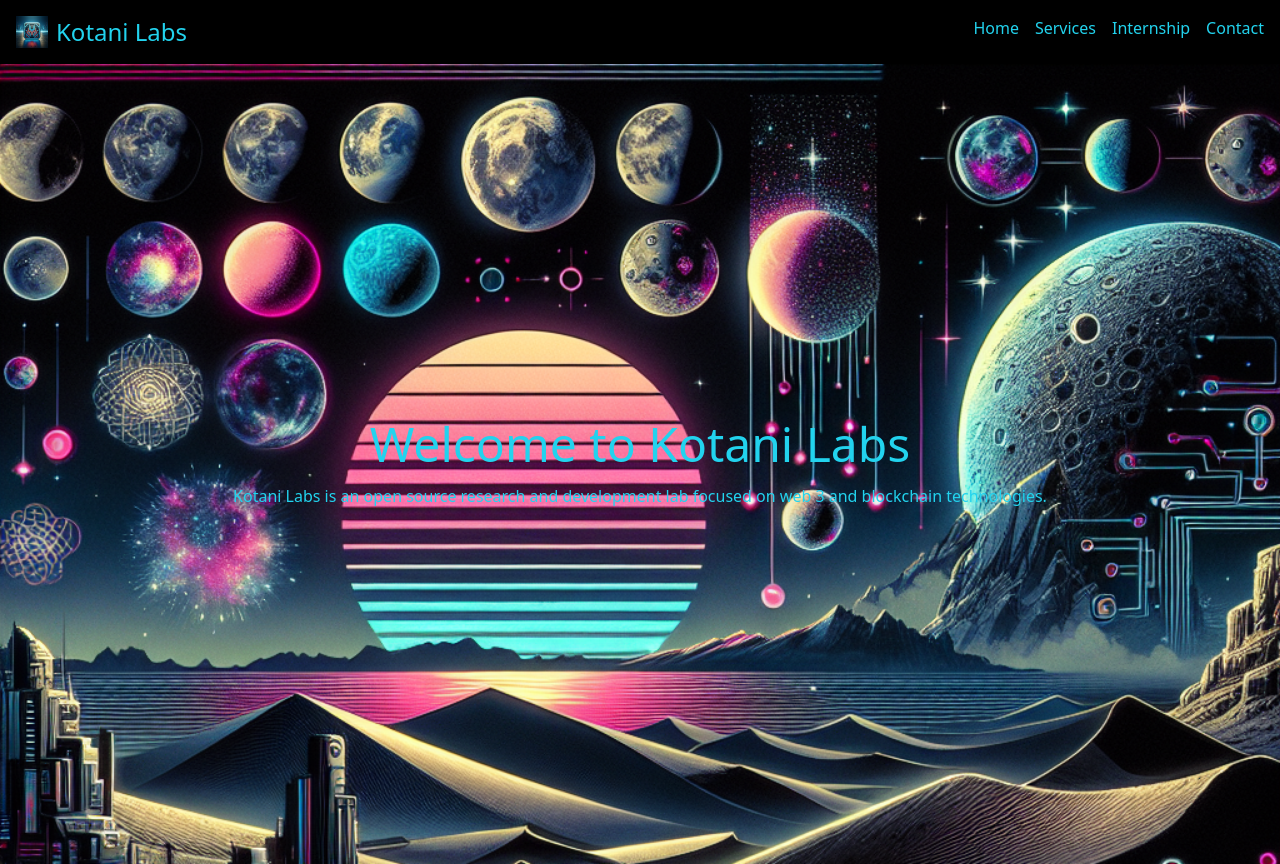
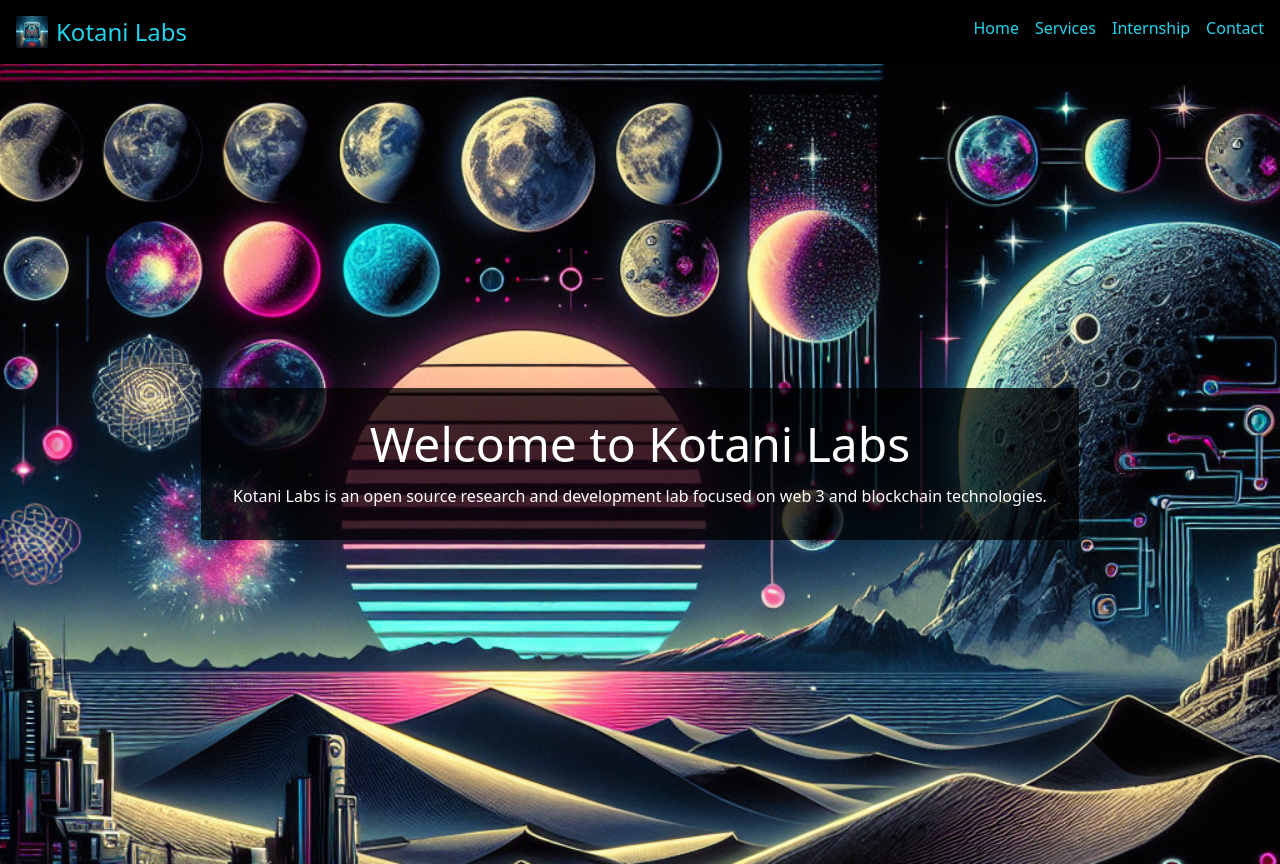
Before and after one commit to GPT-Engineer-App/horizon-hackerhouse, a React (Vite) app: page / in a window 1280 px wide. Built offline with nearby package versions, Linux system fonts and the light colour scheme.

Commit message:
Adjusted text contrast on the Index page for better visibility.

```diff
--- a/src/pages/Index.jsx
+++ b/src/pages/Index.jsx
@@ -4,9 +4,9 @@ import lunarPunkBackground from '../../public/images/lunar-punk-background.jpg';
 const Index = () => {
   return (
     <div className="h-screen w-screen flex items-center justify-center bg-black text-cyan-400" style={{ backgroundImage: `url(${lunarPunkBackground})`, backgroundSize: 'cover' }}>
-      <div>
-        <h1 className="text-5xl text-center">Welcome to Kotani Labs</h1>
-        <p className="text-center mt-4">
+      <div className="bg-black bg-opacity-75 p-8 rounded">
+        <h1 className="text-5xl text-center text-white">Welcome to Kotani Labs</h1>
+        <p className="text-center mt-4 text-white">
           Kotani Labs is an open source research and development lab focused on web 3 and blockchain technologies.
         </p>
       </div>
```
